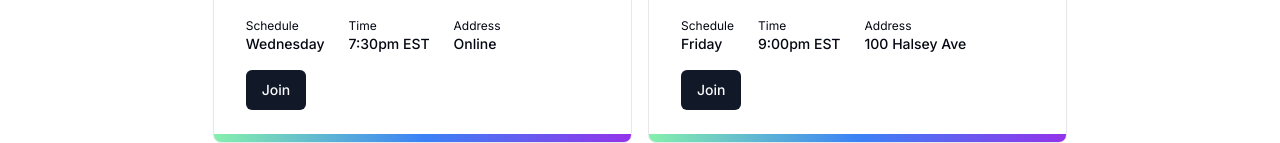
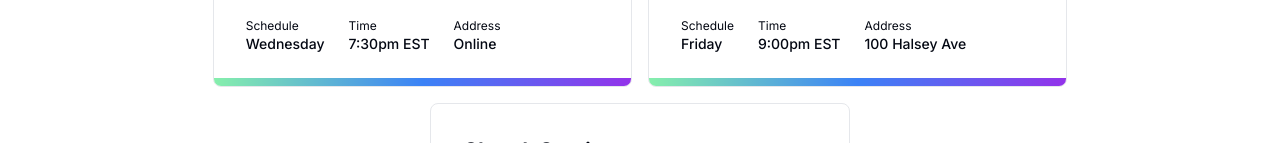
Before and after one commit to michaelshimeles/church-platform, a Next.js app: page /english-ministry in a window 1280 px wide. Shown: the part 809-952 px from the top of the page. Built offline with nearby package versions, Linux system fonts and the light colour scheme; no server answers.

Commit message:
Removed join till fix twilio

```diff
--- a/components/card/ScheduleCard.tsx
+++ b/components/card/ScheduleCard.tsx
@@ -124,7 +124,7 @@
                     <dd className="text-xs dark:text-gray-200 light:text-gray-600">Address</dd>
                 </div>
             </dl>
-            <div className='mt-[1rem]'>
+            {/* <div className='mt-[1rem]'>
                 {ministry === "english" && <Dialog>
                     <DialogTrigger asChild>
                         <Button>Join</Button>
@@ -160,7 +160,7 @@
                         </form>
                     </DialogContent>
                 </Dialog>}
-            </div >
+            </div > */}
         </div>
     );
 }
```
